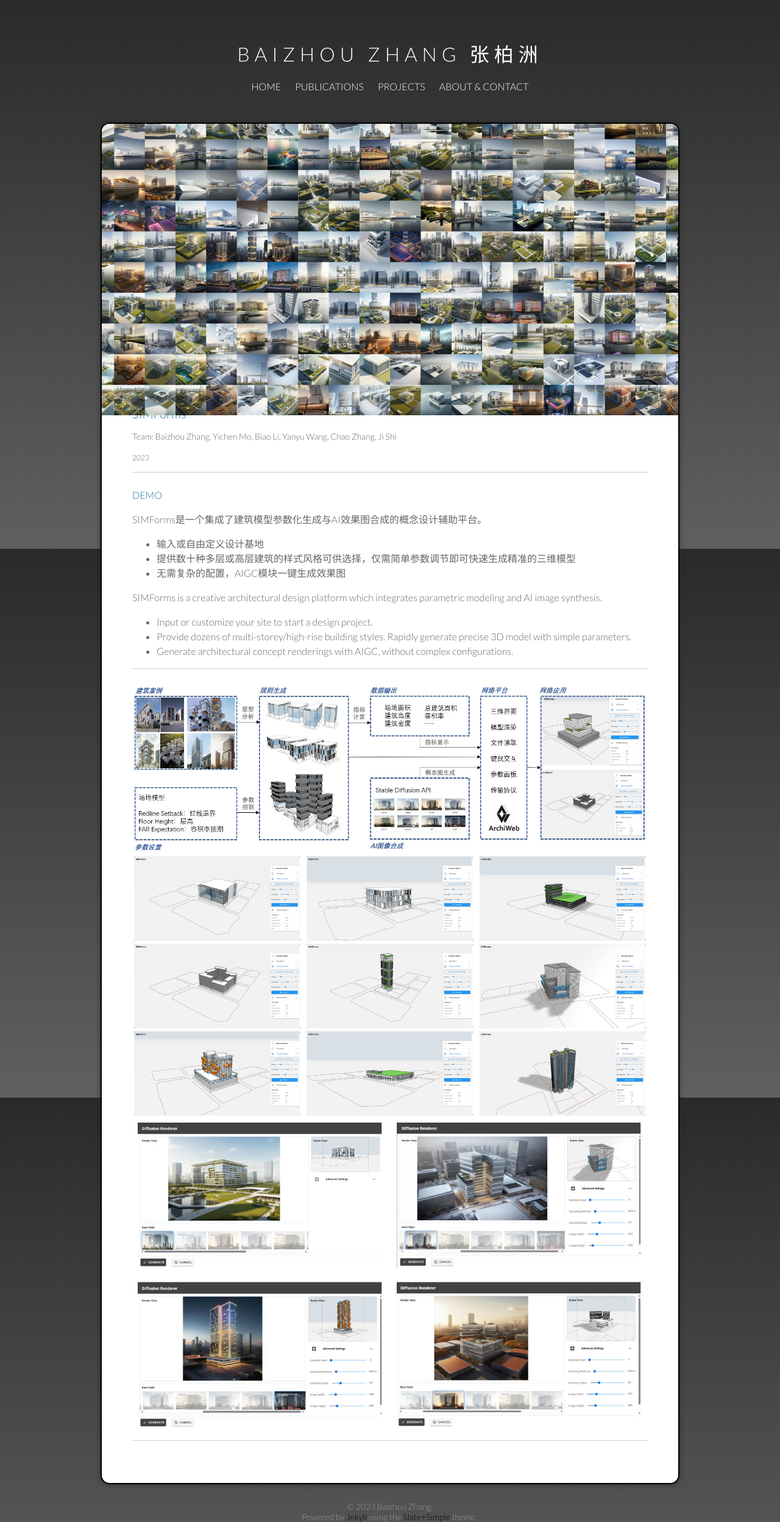
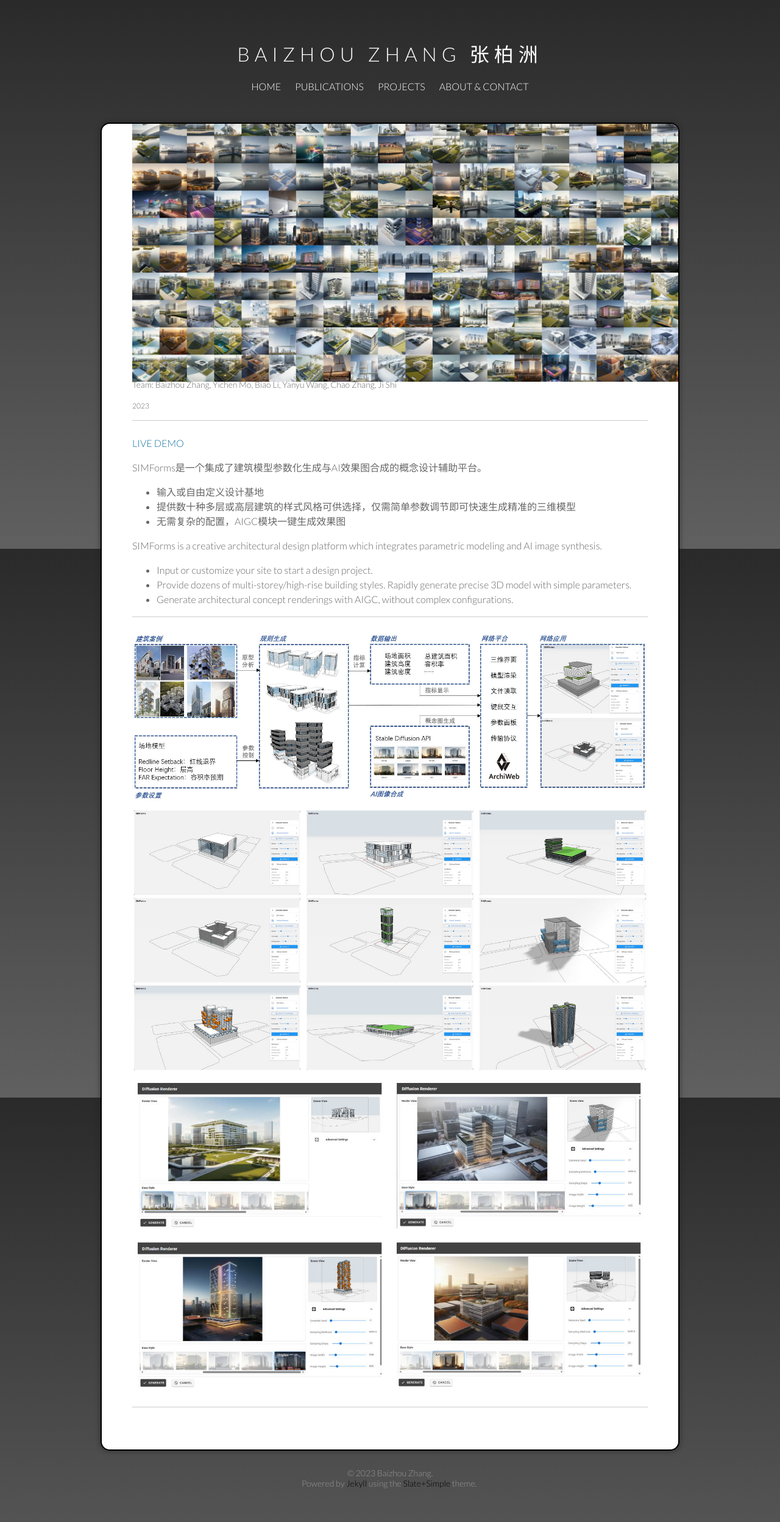
Before and after one commit to zhangbz764/zhangbz764.github.io, a Jekyll site: the page built from projects/_posts/2023-11-25-simforms.md, in a window 1280 px wide. Shown: the whole page at 61% size. Built offline with Jekyll 4.4.1, drawn with Linux system fonts in a browser that asks for light colours; after the commit the page ends 2441 px from its top, so only the background shows below that.

```diff
--- a/_layouts/project.html
+++ b/_layouts/project.html
@@ -10,7 +10,7 @@
 {% include browser-upgrade.html %}
 
 <div id="main" role="main">
-    <article class="hentry">
+    <article>
 
 <!--        <div class="featured-image">-->
 <!--            {% if page.featured-image == "" or page.featured-image == nil %}-->
--- a/_sass/_base.scss
+++ b/_sass/_base.scss
@@ -415,7 +415,7 @@ header .entry-meta {
         overflow: hidden;
         position: relative;
         display: block;
-        margin: 0px 0px;
+        margin: -50px -50px -80px 0;
         padding: 0px 0px 0px 0px;
       }
     }
@@ -429,7 +429,7 @@ header .entry-meta {
         overflow: hidden;
         position: relative;
         display: block;
-        margin: 0px 0px;
+        margin: -50px -50px -80px 0;
         padding: 0px 0px 0px 0px;
       }
     }
@@ -443,7 +443,7 @@ header .entry-meta {
         overflow: hidden;
         position: relative;
         display: block;
-        margin: 0px 0px;
+        margin: -50px -50px -80px 0;
         padding: 0px 0px 0px 0px;
       }
     }
@@ -457,7 +457,7 @@ header .entry-meta {
         overflow: hidden;
         position: relative;
         display: block;
-        margin: -50px -80px;
+        margin: -50px -50px -80px 0;
         padding: 0px 0px 0px 0px;
       }
     }
--- a/about.html
+++ b/about.html
@@ -111,7 +111,7 @@ title: About & Contact
             </div>
         </li>
         <li class="about-li">
-            <a href="https://music.163.com/#/user/home?id=108572071">
+            <a href="https://music.163.com/#/user/home?id=108571671">
                 <i class="icon iconfont">&#xe501;</i>&nbsp;
                 @Agent14z
             </a>
--- a/projects/_posts/2023-11-25-simforms.md
+++ b/projects/_posts/2023-11-25-simforms.md
@@ -15,7 +15,7 @@ related-pub:
 ---
 
 <a href="https://web.archialgo.com/simforms/">
-DEMO
+LIVE DEMO
 </a>
 
 SIMForms是一个集成了建筑模型参数化生成与AI效果图合成的概念设计辅助平台。
@@ -32,7 +32,8 @@ SIMForms is a creative architectural design platform which integrates parametric
 
 ---
 
-
-![](/images/projects/2023-12-03/flow.jpg)
-![](/images/projects/2023-12-03/generate.jpg)
-![](/images/projects/2023-12-03/render.jpg)
+<div>
+    <img src="/images/projects/2023-12-03/flow.jpg" width="100%" style="padding-bottom: 10px" alt="">
+    <img src="/images/projects/2023-12-03/generate.jpg" width="100%" style="padding-bottom: 10px" alt="">
+    <img src="/images/projects/2023-12-03/render.jpg" width="100%" style="padding-bottom: 10px" alt="">
+</div>
```
Also changed, not shown: projects/index.html (+17 -28 lines).
